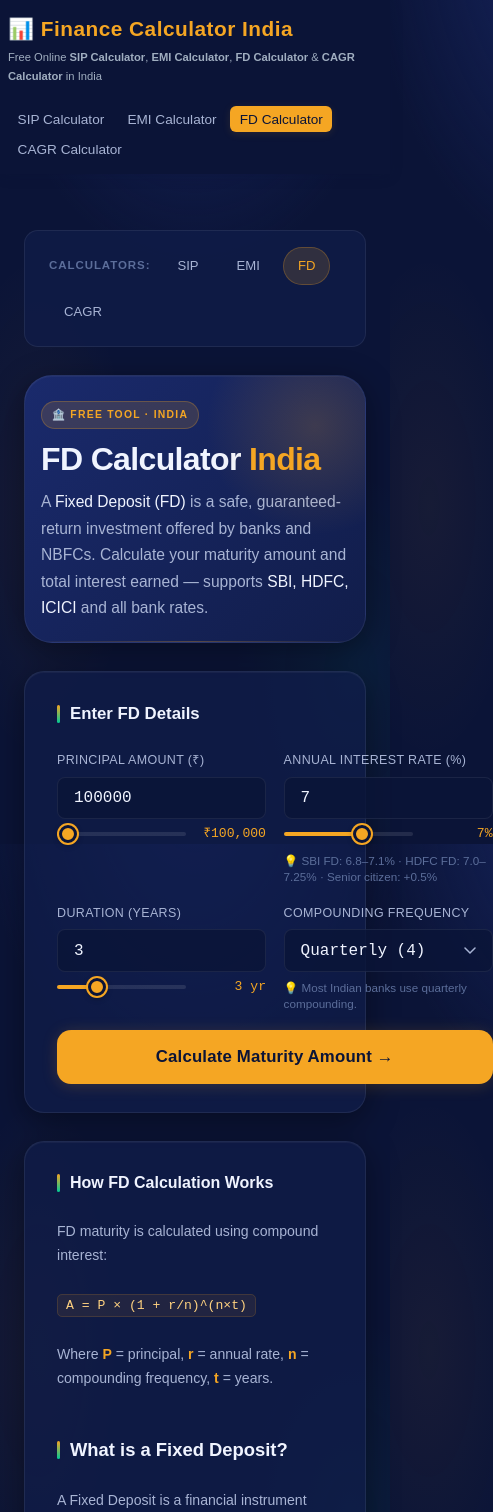
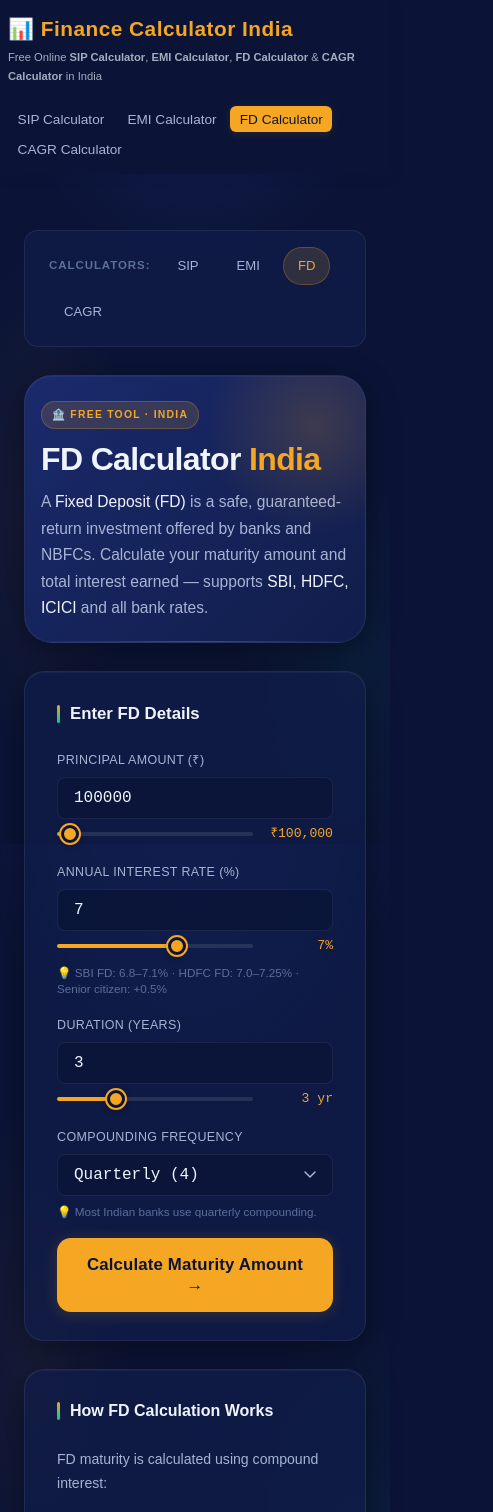
Before and after one commit to indal7/finance-calculator-suite, an Angular app in the folder frontend/: page /fd-calculator in a window 390 px wide. Shown: the top 1512 px of the page, 493 px wide, since content can reach past the window. Built offline with nearby package versions, Linux system fonts and the light colour scheme.

Commit message:
correction in css and icon

```diff
--- a/frontend/src/index.html
+++ b/frontend/src/index.html
@@ -24,7 +24,7 @@
   <meta name="twitter:description" content="Free online finance calculators for India. Calculate SIP, EMI, FD and CAGR instantly.">
 
   <link rel="canonical" href="https://www.myinvestmentcalculator.in/">
-  <link rel="icon" type="image/png" href="favicon.png">
+  <link rel="icon" type="image/png" href="image.png">
 
   <!-- Preconnect for Google Fonts (already in styles.css @import, this speeds it up) -->
   <link rel="preconnect" href="https://fonts.googleapis.com">
--- a/frontend/src/styles.css
+++ b/frontend/src/styles.css
@@ -1,3 +1,9 @@
+@media (max-width: 700px) {
+  .form-grid {
+    grid-template-columns: 1fr !important;
+    gap: 1rem;
+  }
+}
 /* ── SIP Calculator Enhancements ───────────────────────────── */
 .accent-btn {
   background: var(--gold, #F5A623);
```
Also changed, not shown: 1 other file (tests, documents, lock files or other folders).
